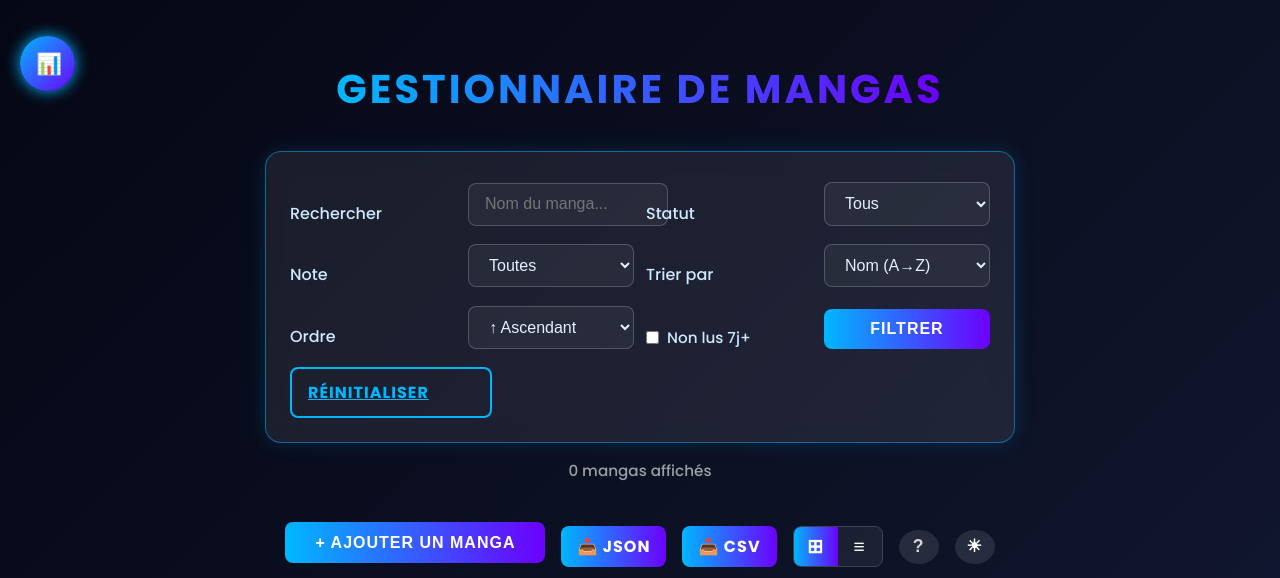
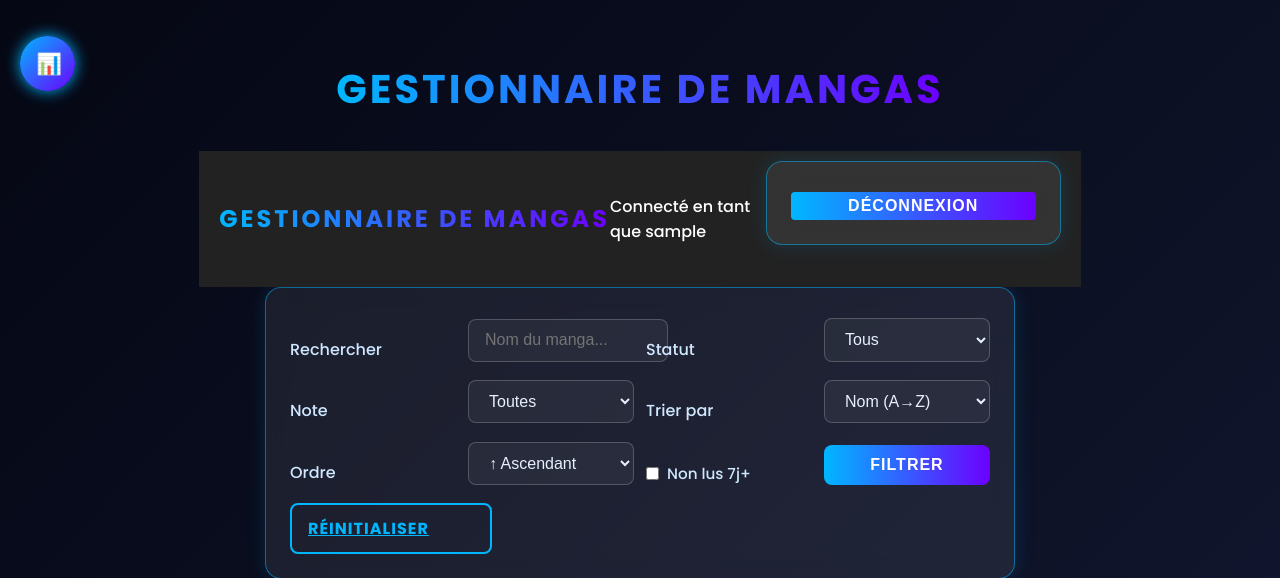
Before and after one commit to Pierre-rnd/Site-Mangas, a Flask app: page / in a window 1280 px wide. Shown: the top 578 px of the page. Run offline with Flask 3, Linux system fonts and the light colour scheme; the visitor is signed in with stand-in values (Sample User, id 1); data that the repository does not hold is empty; some libraries are stand-ins or nearby versions.

Commit message:
Add deconnexion button

```diff
--- a/static/style.css
+++ b/static/style.css
@@ -129,7 +129,41 @@
   background: linear-gradient(90deg, var(--accent2), var(--accent));
   box-shadow: 0 0 15px var(--accent);
 }
+.header {
+    display: flex;
+    justify-content: space-between;
+    align-items: center;
+    padding: 10px 20px;
+    background-color: #222;
+    color: white;
+    position: sticky;
+    top: 0;
+    z-index: 1000;
+}
 
+.header h1 {
+    margin: 0;
+    font-size: 1.5em;
+}
+
+.user-info {
+    display: flex;
+    align-items: center;
+    gap: 10px;
+}
+
+.btn-logout {
+    background-color: #f44336;
+    color: white;
+    border: none;
+    padding: 5px 10px;
+    cursor: pointer;
+    border-radius: 4px;
+}
+
+.btn-logout:hover {
+    background-color: #d32f2f;
+}
 .btn-add-toggle {
   display: block;
   width: 260px;
--- a/templates/index.html
+++ b/templates/index.html
@@ -113,6 +113,17 @@
 <h1>Gestionnaire de Mangas</h1>
 
 <body>
+    <div class="header">
+    <h1>Gestionnaire de Mangas</h1>
+    {% if session.username %}
+    <div class="user-info">
+        <span>Connecté en tant que {{ session.username }}</span>
+        <form action="{{ url_for('logout') }}" method="get" style="display:inline;">
+            <button type="submit" class="btn-logout">Déconnexion</button>
+        </form>
+    </div>
+    {% endif %}
+    </div>
     <div id="toast-container" class="toast-container" aria-live="polite"></div>
     <form method="GET" action="/" class="filter-form">
         <label for="search">Rechercher</label>
```
